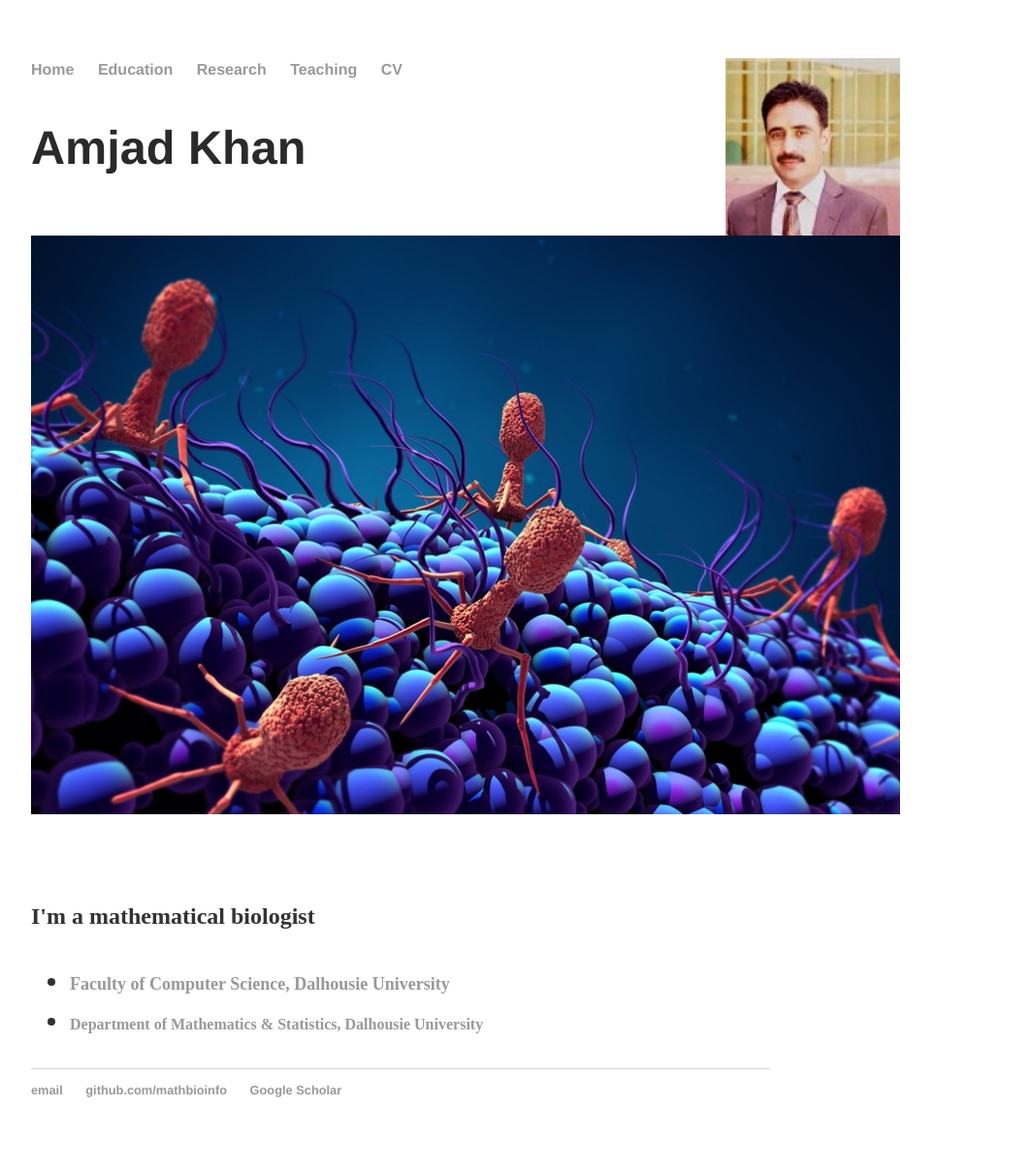
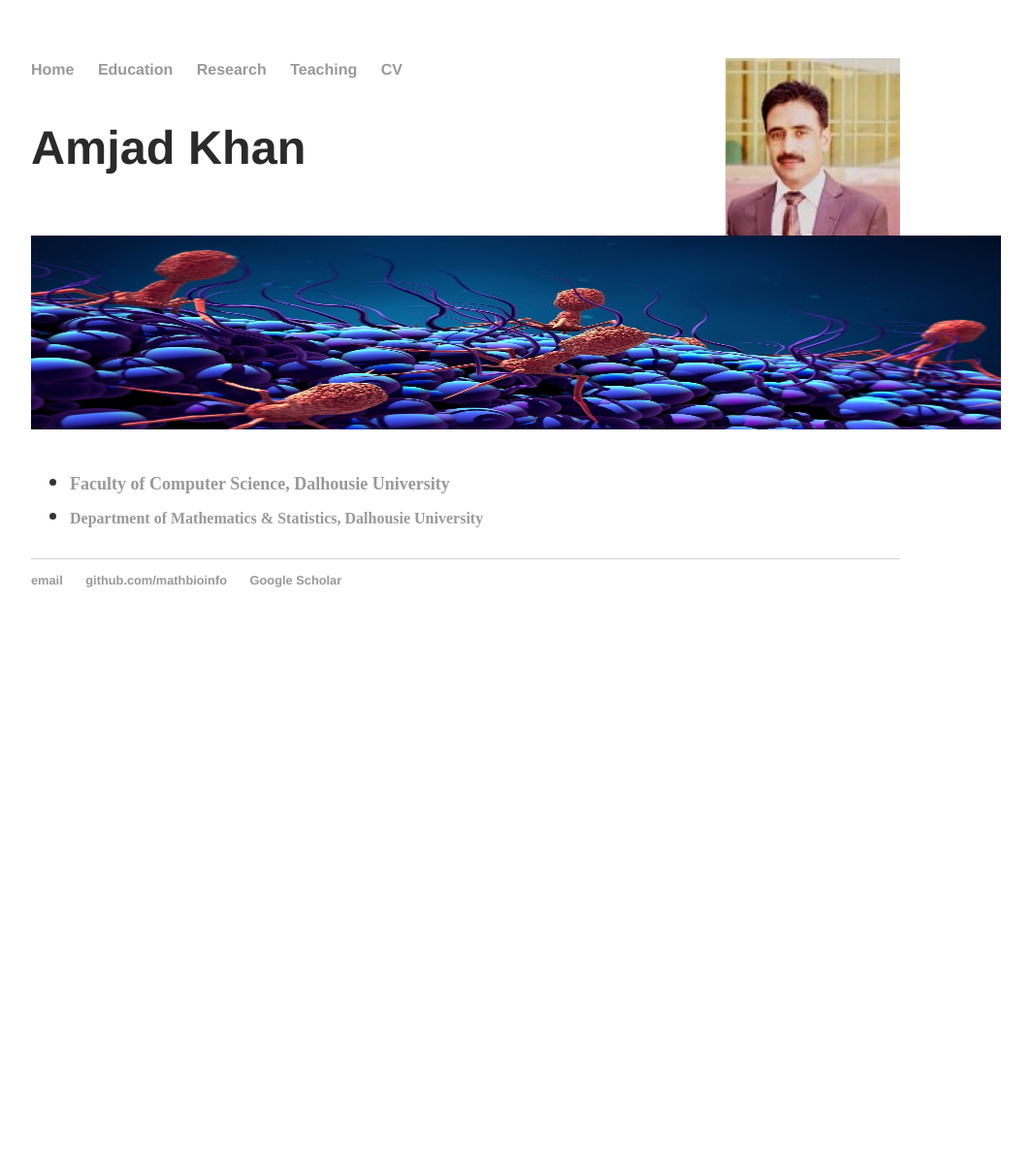
Before and after one commit to MathBioInfo/amjadkhan, a Jekyll site: the page index.html, which Jekyll copies as it is, in a window 1280 px wide. Shown: the whole page at 97% size, without its empty margins (160-1223 px from the left). Built offline with Jekyll 4.4.1, drawn with Linux system fonts in a browser that asks for light colours; after the commit the page ends 900 px from its top, so only the background shows below that.

Commit message:
Update index.html

```diff
--- a/index.html
+++ b/index.html
@@ -22,15 +22,8 @@
 			</font><font color="#2a2a2a" size="4">
 			 <div class="profile-body">
         		<h2><strong>Amjad Khan</h2>
-			<p align="center"><img src="images/phage.jpg" name="graphics1" align="bottom" border="0" width="100%"></p>
+			<p align="center"><img src="images/phage.jpg" style="width:1000px;height:200px;></p>
 
-
-			<br>
-			<table style="margin-right: auto; margin-left: 50; text-align: left;" border="0" cellpadding="0" cellspacing="0" width="85%">
-			<tbody>
-   			<tr>
-			<td width="100%">
-          	  	<p align="left"><font size="5">
 			<p>I'm a mathematical biologist
 			</font><font color="#2a2a2a" size="4">
 			</p>
```
